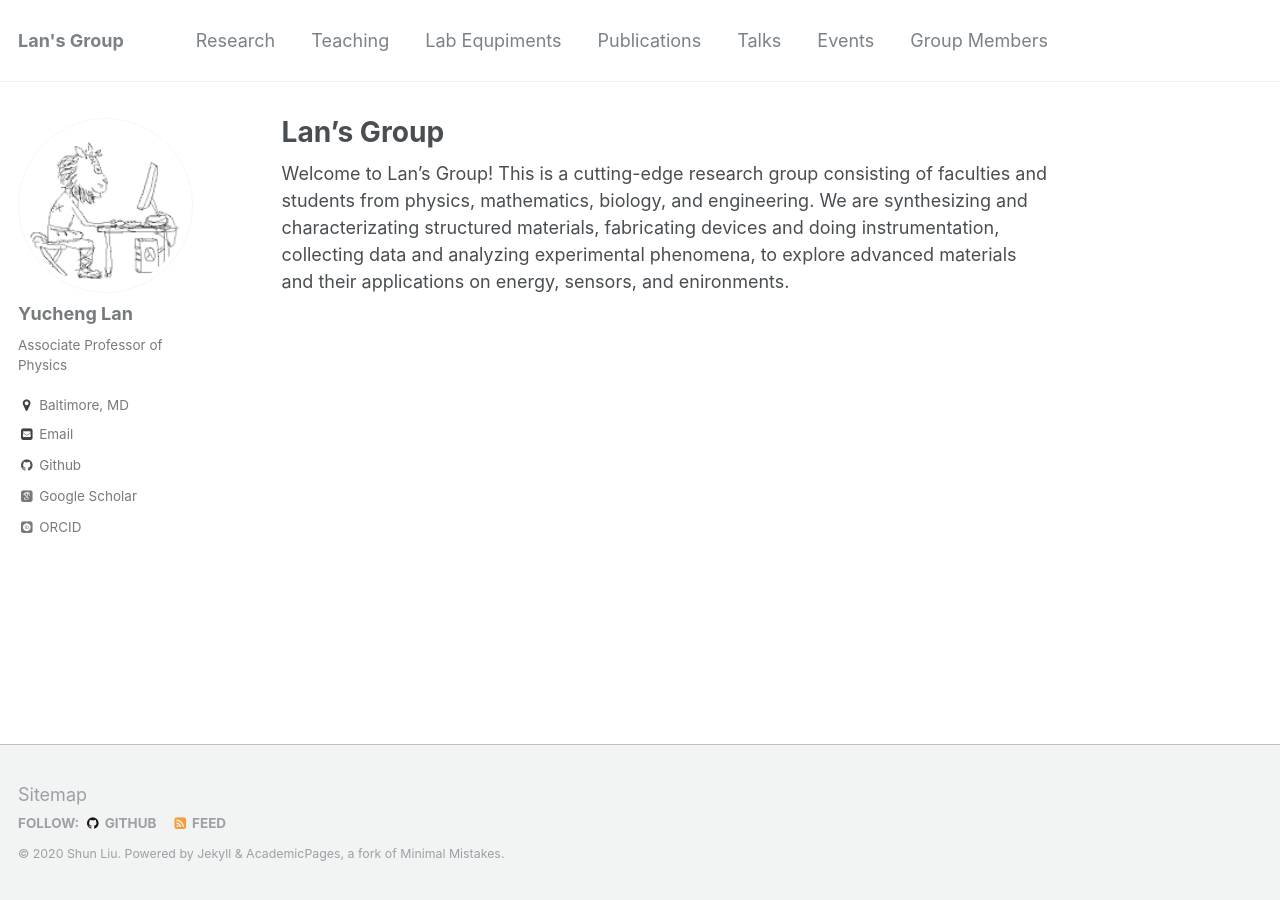
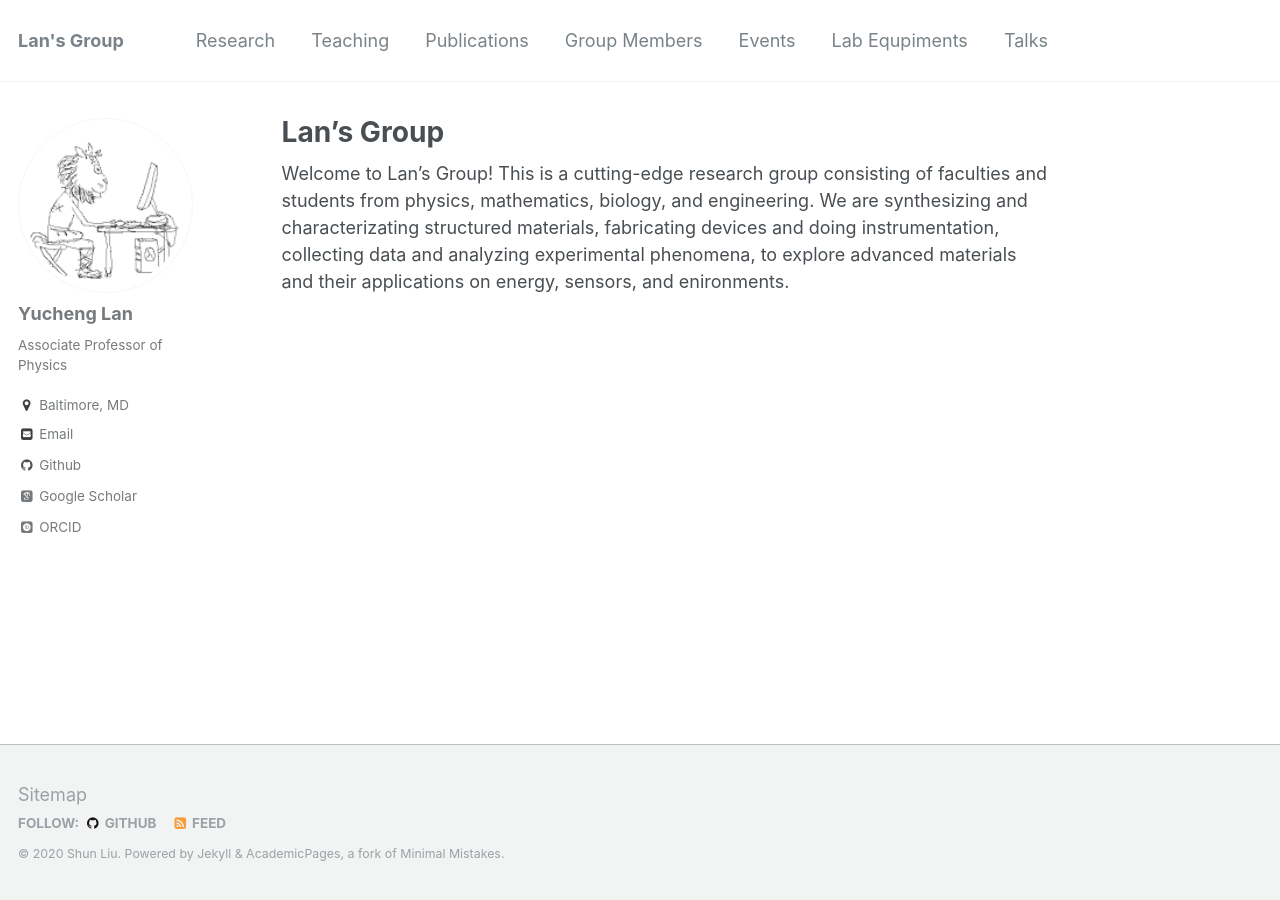
Before and after one commit to yuchenglan/LanGroup, a Jekyll site: the page built from _pages/about.md, in a window 1280 px wide. Built offline with Jekyll 4.4.1, drawn with Linux system fonts in a browser that asks for light colours; some web fonts are replaced.

```diff
--- a/_data/navigation.yml
+++ b/_data/navigation.yml
@@ -6,17 +6,17 @@ main:
   - title: "Teaching"
     url: /teaching/
 
-  - title: "Lab Equpiments"
-    url: /equipments/
-
   - title: "Publications"
     url: /publications/
 
-  - title: "Talks"
-    url: /talks/
+  - title: "Group Members"
+    url: /members/
 
   - title: "Events"
     url: /posts/
 
-  - title: "Group Members"
-    url: /members/
+  - title: "Lab Equpiments"
+    url: /equipments/
+
+  - title: "Talks"
+    url: /talks/
```
